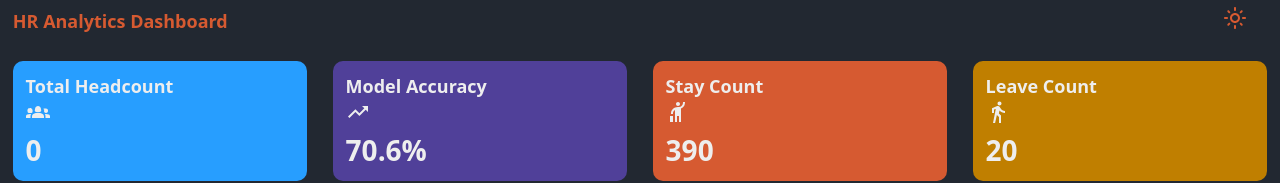
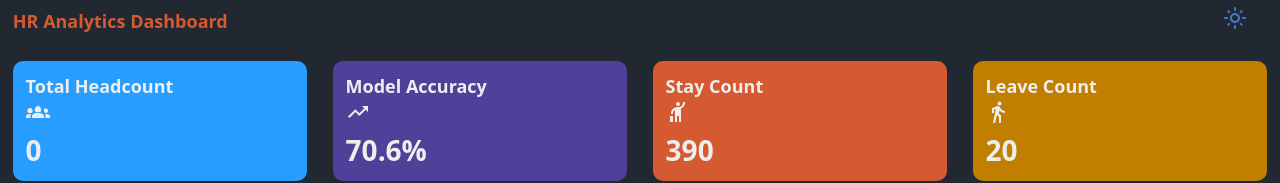
Before and after one commit to IT21313370/FDM_Mini_Project_Y3S1, a React (Create React App) app in the folder webapp/: page / in a window 1280 px wide. In both pictures the pointer is over the item 1235 px from the left and 20 px from the top of the page. Shown: the top 183 px of the page. Built offline with nearby package versions, Linux system fonts and the light colour scheme.

Commit message:
theme icon color

```diff
--- a/webapp/src/App.css
+++ b/webapp/src/App.css
@@ -59,11 +59,11 @@
     transition: color 0.3s ease;
     font-family: system-ui, -apple-system, BlinkMacSystemFont, 'Segoe UI', Roboto, Oxygen, Ubuntu, Cantarell, 'Open Sans', 'Helvetica Neue', sans-serif;
     font-size: 18px;
-    color: #4477CE;
+
   }
 
   li:hover {
-    color: #D65A31;
+    color: #4477CE;
   }
 
   /* Loading Screen */
```
